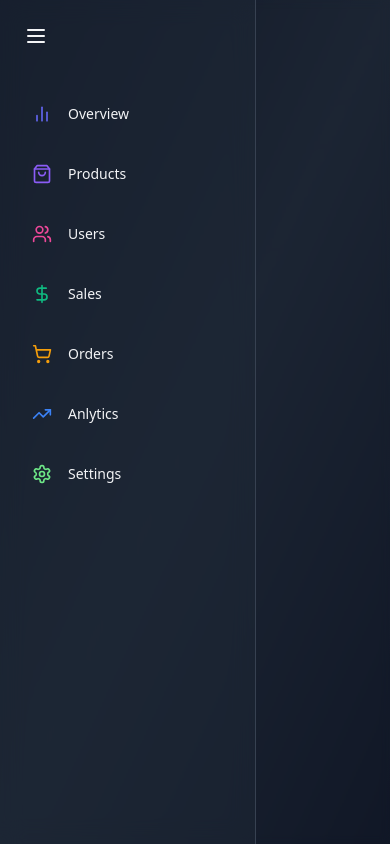
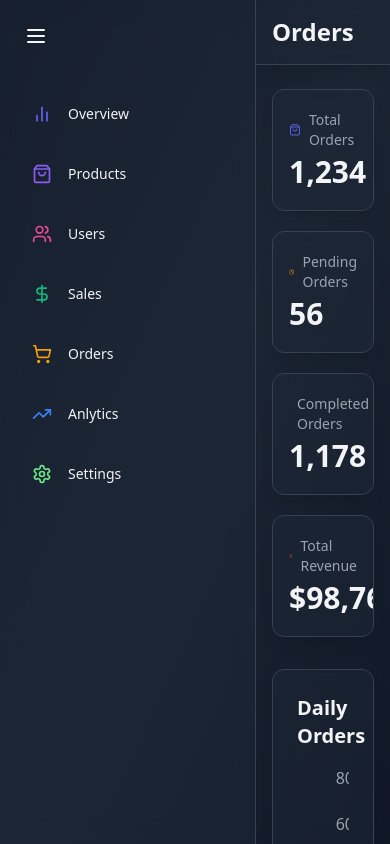
Before and after one commit to rody-huancas/admin-dashboard-react, a React (Vite) app: page /orders in a window 390 px wide. Built offline with nearby package versions, Linux system fonts and the light colour scheme.

Commit message:
Feat: orders page and charts

```diff
--- a/src/App.tsx
+++ b/src/App.tsx
@@ -1,7 +1,7 @@
 import { Route, Routes } from "react-router-dom";
 
 import { Sidebar } from "./components";
-import { OverviewPage, ProductsPage, UsersPage, SalesPage } from "./pages";
+import { OverviewPage, ProductsPage, UsersPage, SalesPage, OrdersPage } from "./pages";
 
 const App = () => {
   return (
@@ -19,6 +19,7 @@
         <Route path="/products" element={<ProductsPage />} />
         <Route path="/users" element={<UsersPage />} />
         <Route path="/sales" element={<SalesPage />} />
+        <Route path="/orders" element={<OrdersPage />} />
       </Routes>
     </div>
   );
--- a/src/components/index.ts
+++ b/src/components/index.ts
@@ -1,5 +1,7 @@
 export * from './common/Header';
 export * from './common/StatCard';
+export * from './orders/DailyOrders';
+export * from './orders/OrderDistribution';
 export * from './overview/CategoryDistributionChart';
 export * from './overview/SalesChannelChart';
 export * from './overview/SalesOverviewChart';
--- /dev/null
+++ b/src/components/orders/DailyOrders.tsx
@@ -0,0 +1,49 @@
+import { motion } from "framer-motion";
+import { LineChart, Line, XAxis, YAxis, CartesianGrid, Tooltip, Legend, ResponsiveContainer } from "recharts";
+
+const dailyOrdersData = [
+  { date: "07/01", orders: 45 },
+  { date: "07/02", orders: 52 },
+  { date: "07/03", orders: 49 },
+  { date: "07/04", orders: 60 },
+  { date: "07/05", orders: 55 },
+  { date: "07/06", orders: 58 },
+  { date: "07/07", orders: 62 },
+];
+
+export const DailyOrders = () => {
+  return (
+    <motion.div
+      className="bg-gray-800 bg-opacity-50 backdrop-blur-md shadow-lg rounded-xl p-6 border border-gray-700"
+      initial={{ opacity: 0, y: 20 }}
+      animate={{ opacity: 1, y: 0 }}
+      transition={{ delay: 0.2 }}
+    >
+      <h2 className="text-xl font-semibold text-gray-100 mb-4">Daily Orders</h2>
+
+      <div style={{ width: "100%", height: 300 }}>
+        <ResponsiveContainer>
+          <LineChart data={dailyOrdersData}>
+            <CartesianGrid strokeDasharray="3 3" stroke="#374151" />
+            <XAxis dataKey="date" stroke="#9CA3AF" />
+            <YAxis stroke="#9CA3AF" />
+            <Tooltip
+              contentStyle={{
+                backgroundColor: "rgba(31, 41, 55, 0.8)",
+                borderColor: "#4B5563",
+              }}
+              itemStyle={{ color: "#E5E7EB" }}
+            />
+            <Legend />
+            <Line
+              type="monotone"
+              dataKey="orders"
+              stroke="#8B5CF6"
+              strokeWidth={2}
+            />
+          </LineChart>
+        </ResponsiveContainer>
+      </div>
+    </motion.div>
+  );
+};
--- /dev/null
+++ b/src/components/orders/OrderDistribution.tsx
@@ -0,0 +1,57 @@
+import { motion } from "framer-motion";
+import { PieChart, Pie, Cell, ResponsiveContainer, Tooltip, Legend } from "recharts";
+
+const orderStatusData = [
+  { name: "Pending", value: 30 },
+  { name: "Processing", value: 45 },
+  { name: "Shipped", value: 60 },
+  { name: "Delivered", value: 120 },
+];
+const COLORS = ["#FF6B6B", "#4ECDC4", "#45B7D1", "#FED766", "#2AB7CA"];
+
+export const OrderDistribution = () => {
+  return (
+    <motion.div
+      className="bg-gray-800 bg-opacity-50 backdrop-blur-md shadow-lg rounded-xl p-6 border border-gray-700"
+      initial={{ opacity: 0, y: 20 }}
+      animate={{ opacity: 1, y: 0 }}
+      transition={{ delay: 0.3 }}
+    >
+      <h2 className="text-xl font-semibold text-gray-100 mb-4">
+        Order Status Distribution
+      </h2>
+      <div style={{ width: "100%", height: 300 }}>
+        <ResponsiveContainer>
+          <PieChart>
+            <Pie
+              data={orderStatusData}
+              cx="50%"
+              cy="50%"
+              outerRadius={80}
+              fill="#8884d8"
+              dataKey="value"
+              label={({ name, percent }) =>
+                `${name} ${(percent * 100).toFixed(0)}%`
+              }
+            >
+              {orderStatusData.map((_, index) => (
+                <Cell
+                  key={`cell-${index}`}
+                  fill={COLORS[index % COLORS.length]}
+                />
+              ))}
+            </Pie>
+            <Tooltip
+              contentStyle={{
+                backgroundColor: "rgba(31, 41, 55, 0.8)",
+                borderColor: "#4B5563",
+              }}
+              itemStyle={{ color: "#E5E7EB" }}
+            />
+            <Legend />
+          </PieChart>
+        </ResponsiveContainer>
+      </div>
+    </motion.div>
+  );
+};
--- /dev/null
+++ b/src/pages/OrdersPage.tsx
@@ -0,0 +1,58 @@
+import { CheckCircle, Clock, DollarSign, ShoppingBag } from "lucide-react";
+import { motion } from "framer-motion";
+import { DailyOrders, Header, OrderDistribution, StatCard } from "../components";
+
+const orderStats = {
+  totalOrders: "1,234",
+  pendingOrders: "56",
+  completedOrders: "1,178",
+  totalRevenue: "$98,765",
+};
+
+export const OrdersPage = () => {
+  return (
+    <div className="flex-1 relative z-10 overflow-auto">
+      <Header title={"Orders"} />
+
+      <main className="max-w-7xl mx-auto py-6 px-4 lg:px-8">
+        <motion.div
+          className="grid grid-cols-1 gap-5 sm:grid-cols-2 lg:grid-cols-4 mb-8"
+          initial={{ opacity: 0, y: 20 }}
+          animate={{ opacity: 1, y: 0 }}
+          transition={{ duration: 1 }}
+        >
+          <StatCard
+            name="Total Orders"
+            icon={ShoppingBag}
+            value={orderStats.totalOrders}
+            color="#6366F1"
+          />
+          <StatCard
+            name="Pending Orders"
+            icon={Clock}
+            value={orderStats.pendingOrders}
+            color="#F59E0B"
+          />
+          <StatCard
+            name="Completed Orders"
+            icon={CheckCircle}
+            value={orderStats.completedOrders}
+            color="#10B981"
+          />
+          <StatCard
+            name="Total Revenue"
+            icon={DollarSign}
+            value={orderStats.totalRevenue}
+            color="#EF4444"
+          />
+        </motion.div>
+
+        <div className="grid grid-cols-1 lg:grid-cols-2 gap-8 mb-8">
+          <DailyOrders />
+          <OrderDistribution />
+        </div>
+
+      </main>
+    </div>
+  );
+};
--- a/src/pages/index.ts
+++ b/src/pages/index.ts
@@ -1,3 +1,4 @@
+export * from './OrdersPage';
 export * from './OverviewPage';
 export * from './ProductsPage';
 export * from './SalesPage';
```
